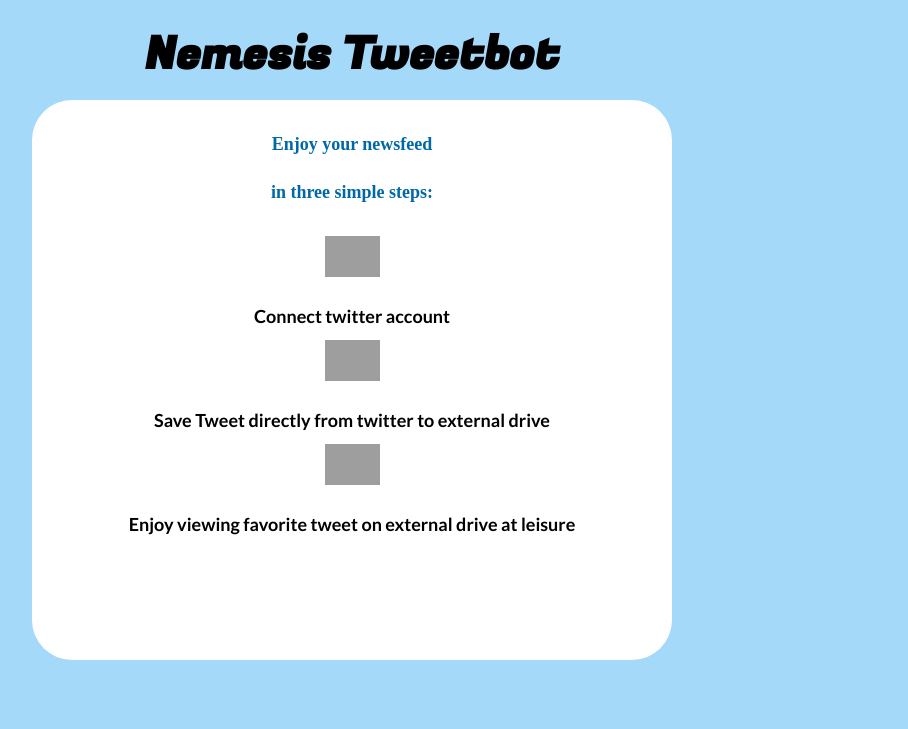
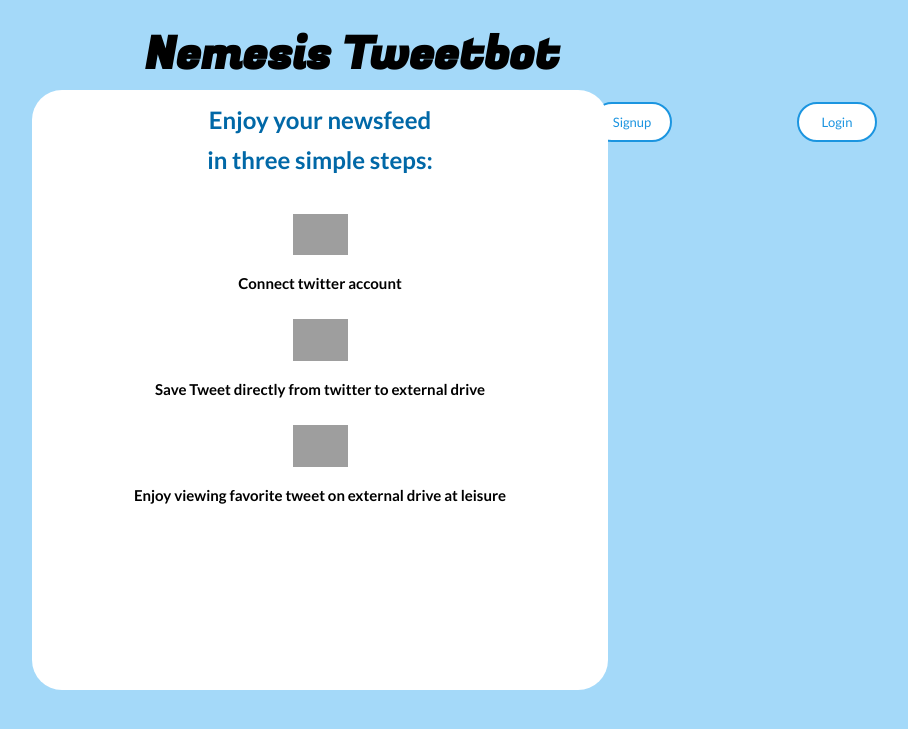
Before and after one commit to hngi/Team-NEMESIS, a PHP site: page /Landing.html in a window 1280 px wide. Shown: the top 729 px of the page, without its empty margins (288-1196 px from the left). Run offline with PHP 8.4, Linux system fonts and the light colour scheme; grey boxes are pictures that could not be loaded.

Commit message:
Updated landing page
-added login and signup buttons to the landing page
-linked landing page to login and signup pages
-reformatted login and signup pages
-improvedthe styling for the pges

```diff
--- a/Landing.html
+++ b/Landing.html
@@ -5,7 +5,7 @@
     <meta charset="UTF-8">
     <meta name="viewport" content="width=device-width, initial-scale=1.0">
     <meta http-equiv="X-UA-Compatible" content="ie=edge">
-    <title>Team Spark Login Page</title>
+    <title>Nemesis Twitter Bot Landing Page</title>
     <link rel="stylesheet" href="style.css">
     <link rel="stylesheet" href="https://cdnjs.cloudflare.com/ajax/libs/font-awesome/4.7.0/css/font-awesome.min.css">
     <link rel="icon" href="favicon.ico" type="image/x-icon" />
@@ -15,32 +15,25 @@
 <body class="mainlanding">
 
     <div class="landingheader">
-        <h2>
-            Nemesis Tweetbot
-        </h2>
+        <h2>Nemesis Tweetbot</h2>
+    </div>
+    <div class="landing-signup">
+        <div class="signupleft"><button class="loginrdr"> <a href="signin.html">Login</a></button></div>
+        <div class="login-right"><button class="signuprdr"><a href="signup.html">Signup</a></button></div>
+        <div class="clear"></div>
     </div>
     <div class="landingcnt">
+        <div class="word">
+            <p>Enjoy your newsfeed<br>
+            in three simple steps:</p>
+        </div>
         <div class="align">
-            <div class="word">
-                <h3>
-                    Enjoy your newsfeed
-                </h3>
-                <h3>
-                    in three simple steps:
-                </h3>
-            </div>
             <img class="grow" src="https://res.cloudinary.com/dzwnhcpep/image/upload/v1569341619/Team%20Nemesis_twitterBot/wifi_icon_mjyfgk.svg" alt="wifi icon" />
-            <h3>
-                Connect twitter account
-            </h3>
+            <p>Connect twitter account</p>
             <img class="grow" src="https://res.cloudinary.com/dzwnhcpep/image/upload/v1569341614/Team%20Nemesis_twitterBot/download_icon_njf4hm.svg" alt="download icon" />
-            <h3>
-                Save Tweet directly from twitter to external drive
-            </h3>
+            <p>Save Tweet directly from twitter to external drive</p>
             <img class="grow" src="https://res.cloudinary.com/dzwnhcpep/image/upload/v1569341616/Team%20Nemesis_twitterBot/file_icon_a8sddq.svg" alt="file icon" />
-            <h3>
-                Enjoy viewing favorite tweet on external drive at leisure
-            </h3>
+            <p>Enjoy viewing favorite tweet on external drive at leisure</p>
         </div>
 
     </div>
--- a/signin.html
+++ b/signin.html
@@ -25,7 +25,7 @@
                 </div>
             </div>
             <div class="col-sm-6 second_column">
-                <button class="signuprdr"><a href="signup.html">Sign up</a></button>
+                <div><button class="signuprdr"><a href="signup.html">Signup</a></button></div>
                 <form method="post">
                     <div class="form-group">
                         <h3>Welcome</h3>
@@ -37,7 +37,7 @@
                         <input type="password" class="form-control" id="exampleInputPassword1" />
                     </div>
 
-                    <button type="submit" class="btn btn-primary">Log in</button>
+                    <button type="submit" class="btn btn-primary">Login</button>
                 </form>
             </div>
         </div>
--- a/signup.html
+++ b/signup.html
@@ -25,7 +25,7 @@
                 </div>
             </div>
             <div class="col-sm-6 second_column">
-                <button class="loginrdr"> <a href="signin.html">Log in</a></button>
+                <button class="loginrdr"> <a href="signin.html">Login</a></button>
                 <form method="post" action="">
                     <div class="form-group">
                         <h3>Create an account</h3>
@@ -45,8 +45,8 @@
                         <label for="examplerepeatpassword">Repeat password</label>
                         <input type="password" class="form-control" id="examplerepeatpassword"  required />
                     </div>
-                    <button type="submit" class="btn btn-primary">Sign up</button>
-                    <button class="btn btn-primary"><a href="https://www.twitter.com">Sign up with your twitter account</a></button>
+                    <button type="submit" class="btn btn-primary">Signup</button>
+                    <button class="btn btn-primary"><a href="https://www.twitter.com">Signup with your twitter account</a></button>
                 </form>
             </div>
         </div>
--- a/style.css
+++ b/style.css
@@ -87,7 +80,7 @@ h3 {
 }
 
 button {
-    width: 550px;
+    width: 450px;
     background: #39a2e4 !important;
     border-radius: 20px !important;
     margin-top: 0.9em !important;
@@ -125,7 +118,8 @@ button a {
     font-weight: 500;
     font-size: 13px;
     line-height: 36px;
-    margin-right: 65px;
+    margin-right: 115px;
+    top: 50px;
 }
 
 .signuprdr {
@@ -140,7 +134,8 @@ button a {
     font-weight: 500;
     font-size: 13px;
     line-height: 36px;
-    margin-right: 65px;
+    margin-right: 115px;
+    top: 50px;
 }
 
 .landingheader {
@@ -150,17 +145,17 @@ button a {
     font-size: 30px;
     line-height: 30px;
     margin-top: 40px;
-                        margin-bottom: 30px;
+    margin-bottom: 20px;
 }
 
 .landingcnt {
     position: absolute;
-                        margin: 0% 0 25% 25%;
+    margin: 0% 0% 25% 25%;
     position: absolute;
     background: #FFFFFF;
-                        border-radius: 40px;
-                        width: 50%;
-                        height: 70%;
+    border-radius: 30px;
+    width: 45%;
+    height: 75%;
     text-align: center;
     font-family: Lato;
     font-style: normal;
@@ -174,24 +169,55 @@ button a {
     text-align: center;
 }
 
-                    .word {
+.word p {
     color: #0168A7;
-                        margin: 20px;
-                        font-family: Montserrat;
+    margin: 10px;
+    font-family: Lato;
     font-style: normal;
     font-weight: bold;
+    font-size: 24px;
     line-height: 40px;
+}
+
+.landing-signup .loginrdr {
+    background: #FFFFFF !important;
+    border: 2px solid #1B95E0 !important;
+    box-sizing: border-box !important;
+    border-radius: 20px !important;
+    width: 80px;
+    float: right;
+    font-family: Lato;
+    font-style: normal;
+    font-weight: 500;
+    font-size: 13px;
+    line-height: 36px;
+    margin-left: 10px;
+
+}
+
+.landing-signup .signuprdr {
+    background: #FFFFFF !important;
+    border: 2px solid #1B95E0 !important;
+    box-sizing: border-box !important;
+    border-radius: 20px !important;
+    width: 80px;
+    float: right;
+    font-family: Lato;
+    font-style: normal;
+    font-weight: 500;
+    font-size: 13px;
+    line-height: 36px;
 }
 
 @media screen and (max-width: 1100px) and (min-width: 240px) {
     .landingcnt {
         position: absolute;
-                            margin: 0% 0 25% 25%;
+        margin: 0% 0% 25% 25%;
         position: absolute;
         background: #FFFFFF;
-                            border-radius: 40px;
-                            width: 50%;
-                            height: 80%;
+        border-radius: 30px;
+        width: 45%;
+        height: 75%;
         text-align: center;
         font-family: Lato;
         font-style: normal;
```
Also changed, not shown: other parts of style.css (+26 -14 lines). Lines whose indentation alone changed are shown as unchanged.
